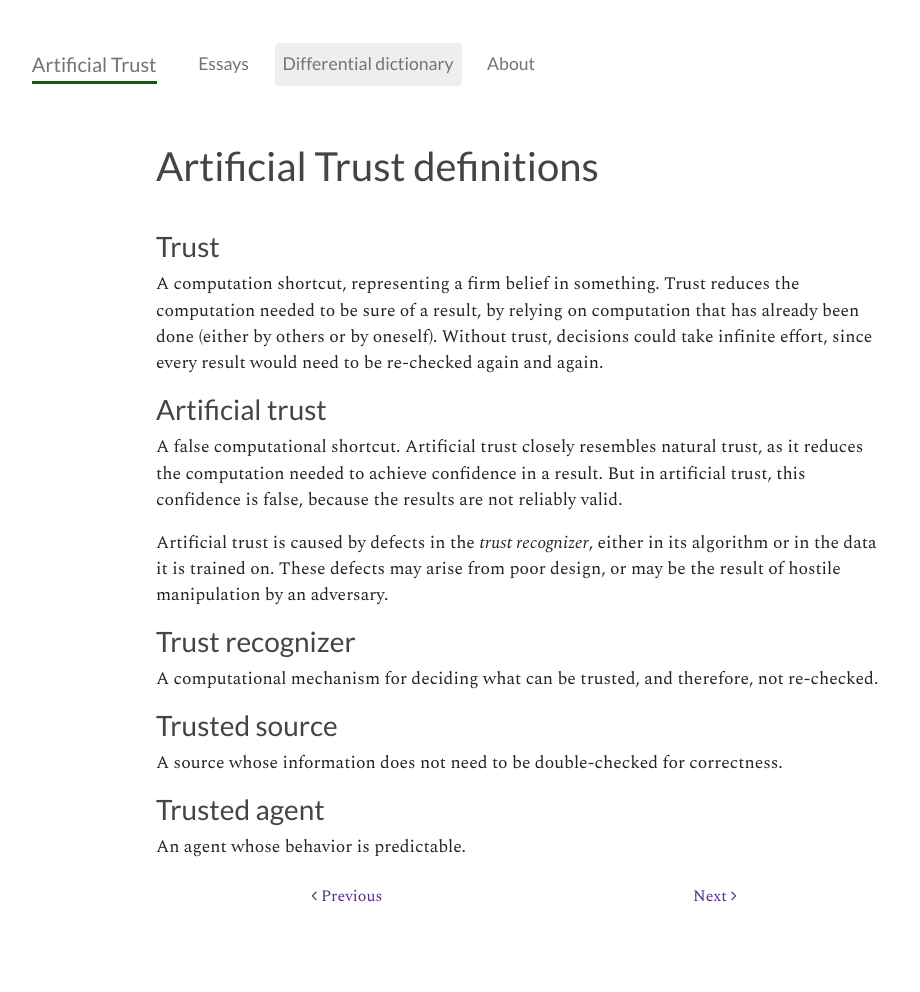
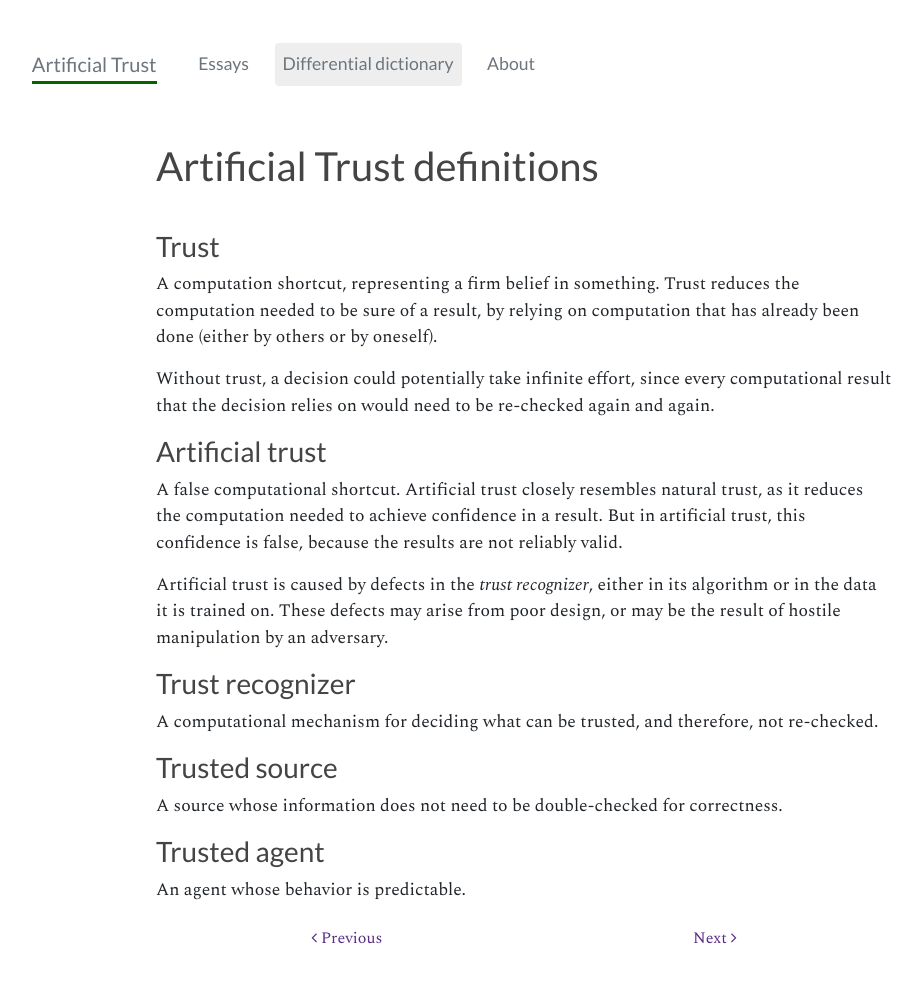
Before and after one commit to straz/artificialtrust, a Jekyll site: the page built from _definitions/trust.md, in a window 1280 px wide. Shown: the whole page, without its empty margins (21-941 px from the left). Built offline with Jekyll 4.4.1, drawn with Linux system fonts in a browser that asks for light colours; nearby versions of some CDN libraries; before the commit the page ends 950 px from its top, so only the background shows below that.

Commit message:
home page

```diff
--- a/_definitions/trust.md
+++ b/_definitions/trust.md
@@ -10,8 +10,11 @@ status: ready
 A computation shortcut, representing a firm belief in something. Trust
 reduces the computation needed to be sure of a result, by relying on
 computation that has already been done (either by others or by
-oneself). Without trust, decisions could take infinite effort, since
-every result would need to be re-checked again and again.
+oneself).
+
+Without trust, a decision could potentially take infinite effort,
+since every computational result that the decision relies on would
+need to be re-checked again and again.
 
 ### Artificial trust
 A false computational shortcut. Artificial trust closely resembles
```
Also changed, not shown: index.html (+6 -4 lines).
